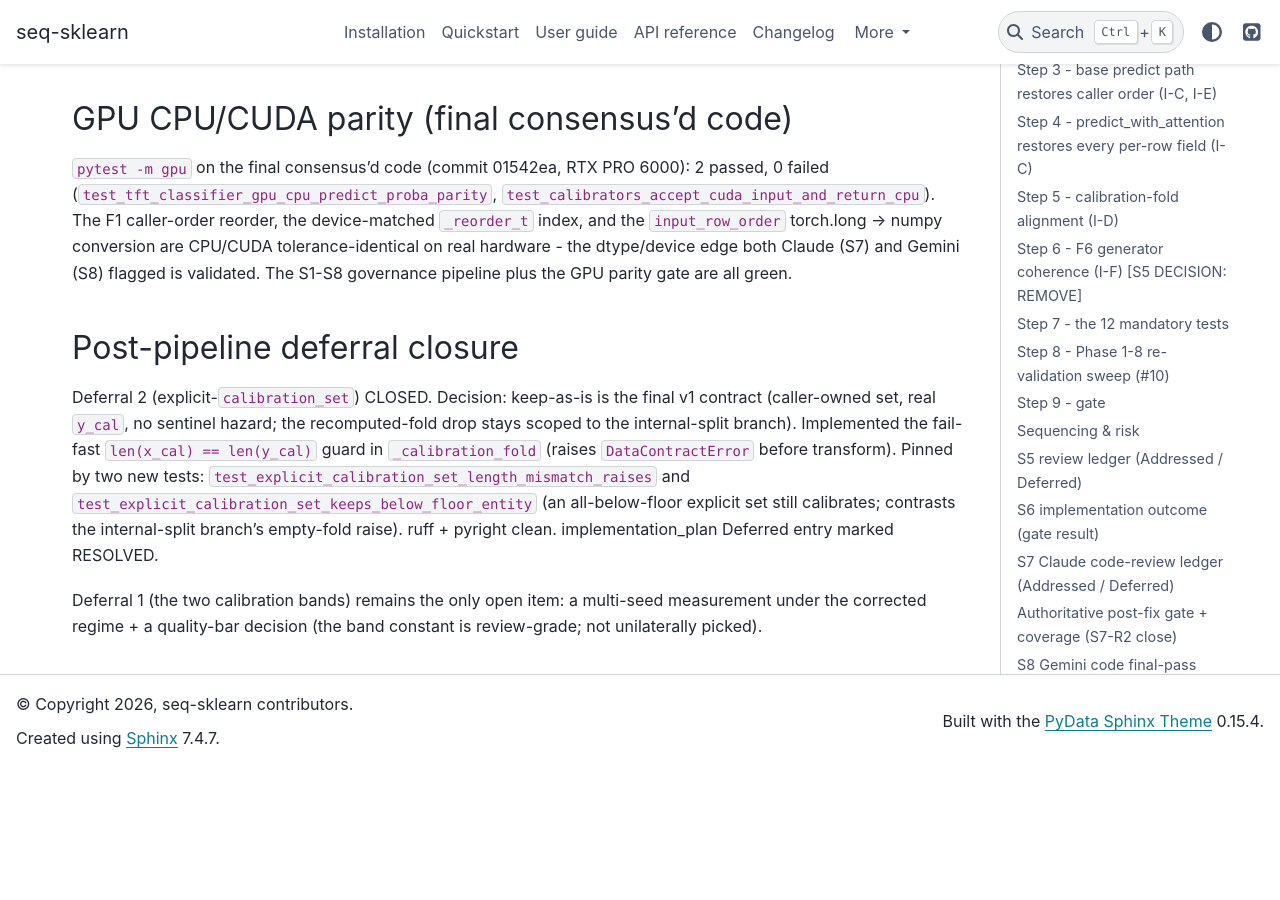
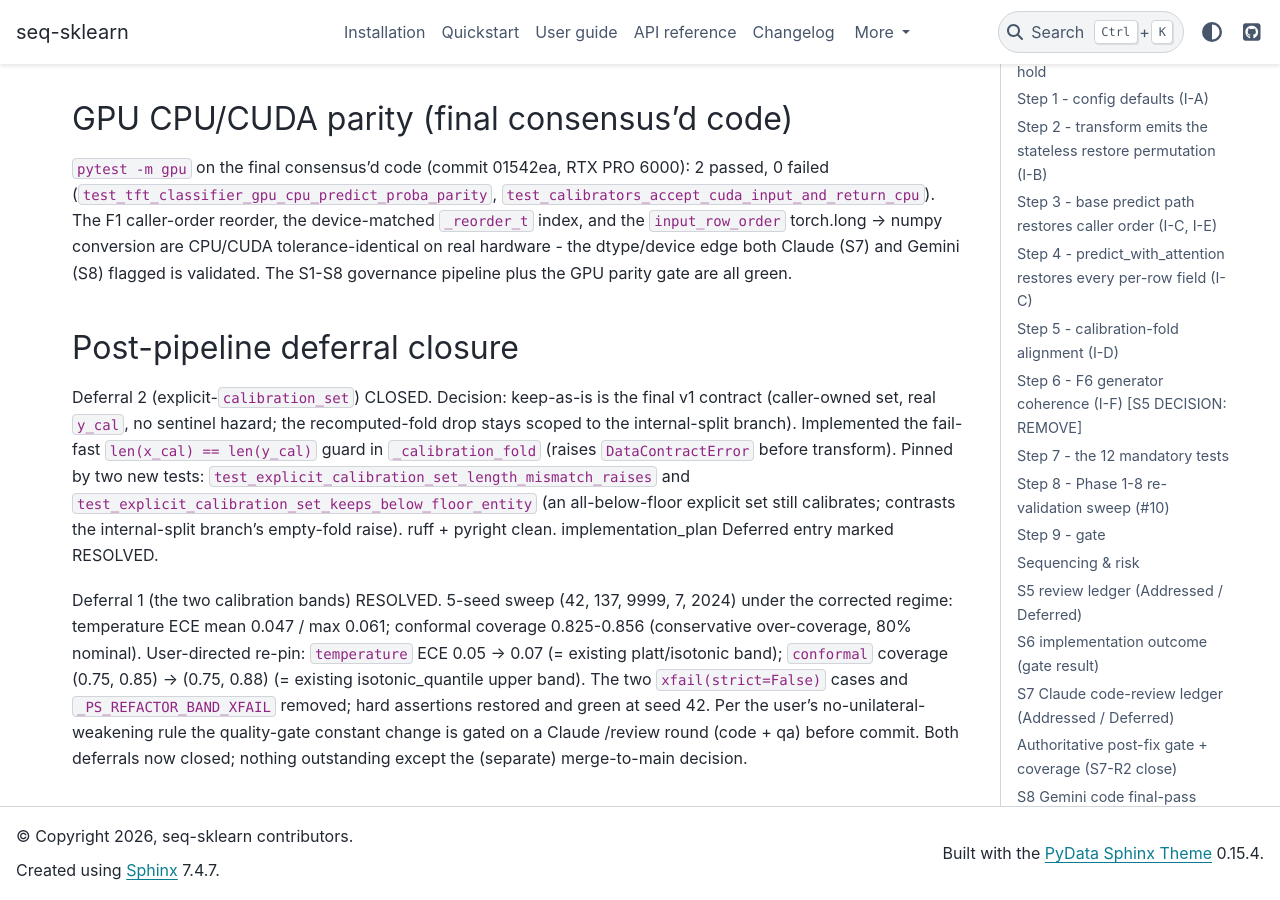
Before and after one commit to switch527/seq-sklearn, a Sphinx documentation site: the page built from docs/refactor_prediction_step.md, in a window 1280 px wide and 900 px high, scrolled down 14346 px. Built offline with Sphinx 7.4.7 and the PyData theme 0.15.4, drawn with Linux system fonts in a browser that asks for light colours; before the commit the page ends 15114 px from its top, so only the background shows below that.

Commit message:
fix(phase9): close deferral 1 - re-pin calibration bands (corrected regime)
User-directed, Claude /review-gated re-pin of the two calibration
quality-gate bands that were pinned to the buggy prediction_step=1
seed-42 value and carried as xfail(strict=False).

5-seed sweep (42,137,9999,7,2024; CPU-forced, same e2e config) under
the corrected prediction_step=0 regime:
- temperature ECE: mean 0.047, max 0.061  -> band 0.05 -> 0.07
- conformal coverage: 0.825-0.856 (80% nominal, conservative
  over-coverage) -> band (0.75,0.85) -> (0.75,0.88)

Both new constants equal this file's existing platt/isotonic ECE
band (0.07) and isotonic_quantile upper coverage band (0.88), so
temperature/conformal are held to the same bar already accepted for
the adjacent strategies, with headroom over the measured extremes.
The two xfail(strict=False) cases and _PS_REFACTOR_BAND_XFAIL
removed; both restored to hard assertions, green at seed 42.

Claude /review (code-opus/sonnet + qa-opus/sonnet) reached
consensus, 0 CRITICAL, all APPROVE: bands still catch a broken
model (near-random ECE 0.12-0.20 >> 0.07) and the safety-critical
conformal lower bound 0.75 is unchanged. Pre-existing in-sample-ECE
methodology + thin headroom deferred with reason (shared by all
strategies, no false-pass risk). Both Phase 9 deferrals now closed.

Co-Authored-By: Claude Opus 4.7 (1M context) <noreply@anthropic.com>

```diff
--- a/docs/refactor_prediction_step.md
+++ b/docs/refactor_prediction_step.md
@@ -797,7 +797,15 @@ all-below-floor explicit set still calibrates; contrasts the
 internal-split branch's empty-fold raise). ruff + pyright clean.
 implementation_plan Deferred entry marked RESOLVED.
 
-Deferral 1 (the two calibration bands) remains the only open item:
-a multi-seed measurement under the corrected regime + a quality-bar
-decision (the band constant is review-grade; not unilaterally
-picked).
+Deferral 1 (the two calibration bands) RESOLVED. 5-seed sweep
+(42, 137, 9999, 7, 2024) under the corrected regime: temperature
+ECE mean 0.047 / max 0.061; conformal coverage 0.825-0.856
+(conservative over-coverage, 80% nominal). User-directed re-pin:
+`temperature` ECE 0.05 -> 0.07 (= existing platt/isotonic band);
+`conformal` coverage (0.75, 0.85) -> (0.75, 0.88) (= existing
+isotonic_quantile upper band). The two `xfail(strict=False)` cases
+and `_PS_REFACTOR_BAND_XFAIL` removed; hard assertions restored and
+green at seed 42. Per the user's no-unilateral-weakening rule the
+quality-gate constant change is gated on a Claude /review round
+(code + qa) before commit. Both deferrals now closed; nothing
+outstanding except the (separate) merge-to-main decision.
```
Also changed, not shown: docs/implementation_plan.md (+36 -18 lines), 1 other file.
